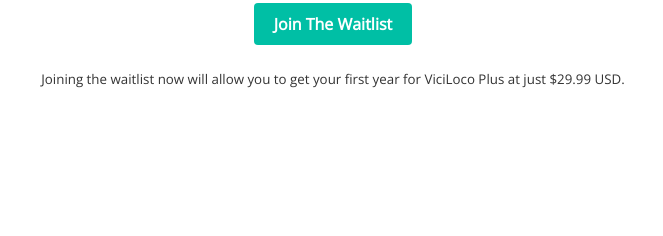
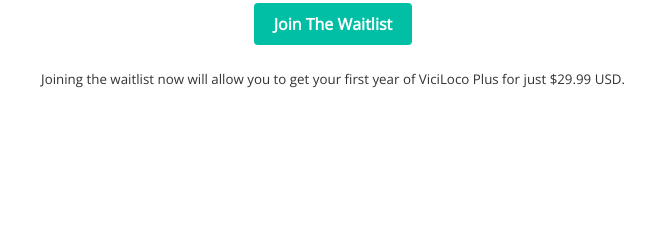
Before and after one commit to viciloco/viciloco.github.io, a plain HTML site: page plus.html in a window 1280 px wide. Shown: the part 522-758 px from the top of the page, 457-1120 px from the left. Drawn offline with nearby package versions, Linux system fonts and the light colour scheme.

Commit message:
Update plus.html

```diff
--- a/plus.html
+++ b/plus.html
@@ -37,7 +37,7 @@
       <p>ViciLoco Plus will start at an introductory price of $3.99 USD monthly, or $39.99 USD annually.</p>
       <small>Coming soon globally.</small><br><br>
       <a href="#" class="cta-button">Join The Waitlist</a><br><br>
-      <small>Joining the waitlist now will allow you to get your first year for ViciLoco Plus at just $29.99 USD.</small>
+      <small>Joining the waitlist now will allow you to get your first year of ViciLoco Plus for just $29.99 USD.</small>
     </div>
   </section>
 
```
